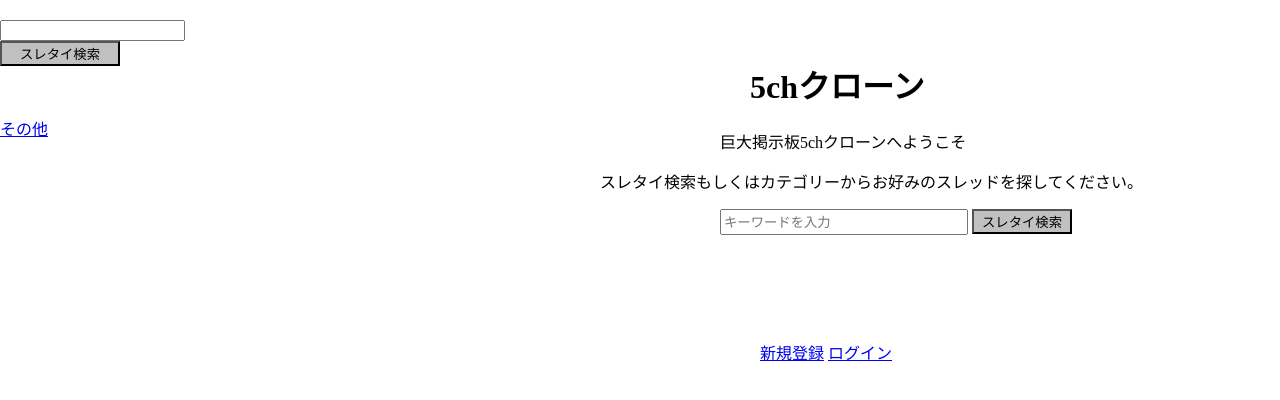
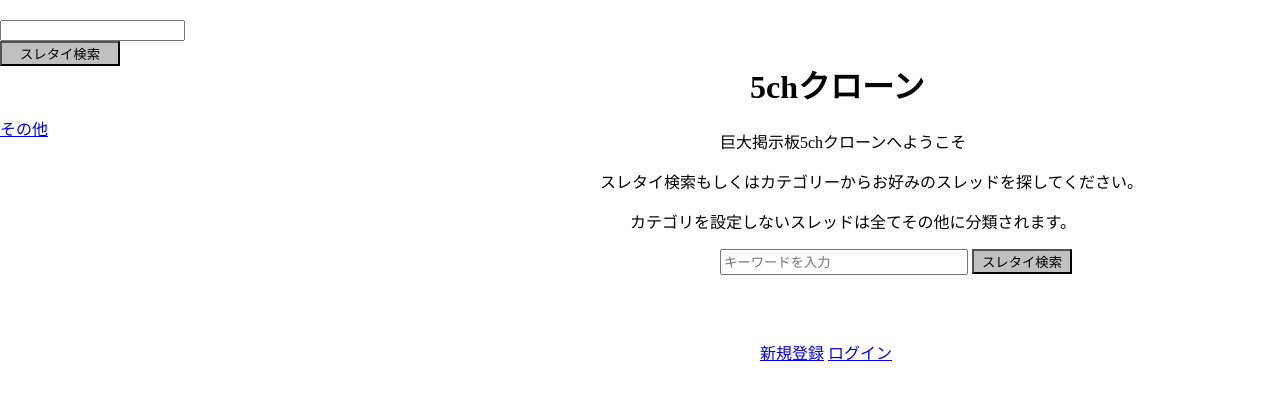
Before and after one commit to tt2tt/5ch_clone, a Rails app: page /categories in a window 1280 px wide. Shown: the top 400 px of the page. Run offline with Rails 7, Linux system fonts and the light colour scheme; data that the repository does not hold is empty; style sheets or scripts are compiled from the project's sources.

Commit message:
READMEの編集

```diff
--- a/app/assets/stylesheets/categories.scss
+++ b/app/assets/stylesheets/categories.scss
@@ -29,6 +29,9 @@
 .guide .greeting2{
   margin-left: -150px;
 }
+.guide .greeting3{
+  margin-left: -120px;
+}
 .guide input[type="text"]{
   height: 20px;
   width: 240px;
--- a/app/views/categories/index.html.erb
+++ b/app/views/categories/index.html.erb
@@ -29,6 +29,7 @@
 
   <p class="greeting1">巨大掲示板5chクローンへようこそ</p>
   <p class="greeting2">スレタイ検索もしくはカテゴリーからお好みのスレッドを探してください。</p>
+  <p class="greeting3">カテゴリを設定しないスレッドは全てその他に分類されます。</p>
 
   <div class="main_search">
     <%= form_with(model: Board.new, url: boards_path, method: :get, local: true) do |f| %>
```
Also changed, not shown: README.md.
